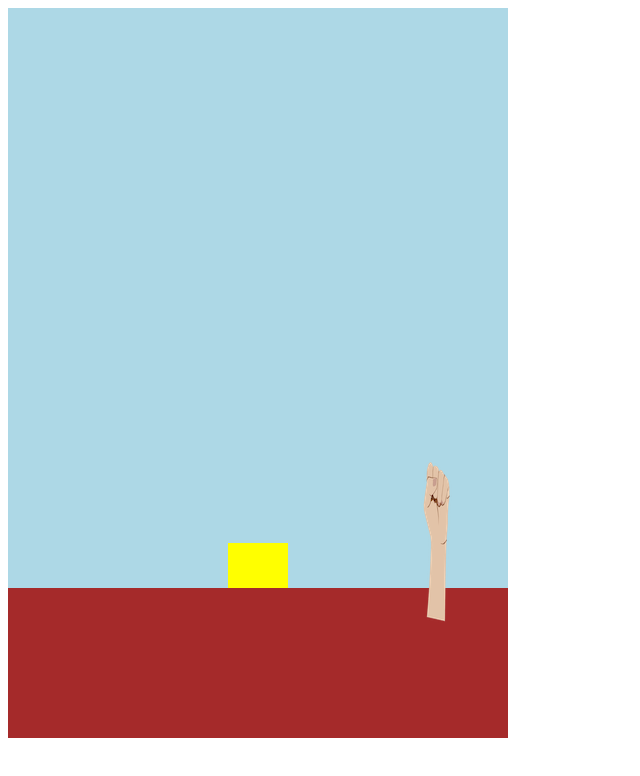
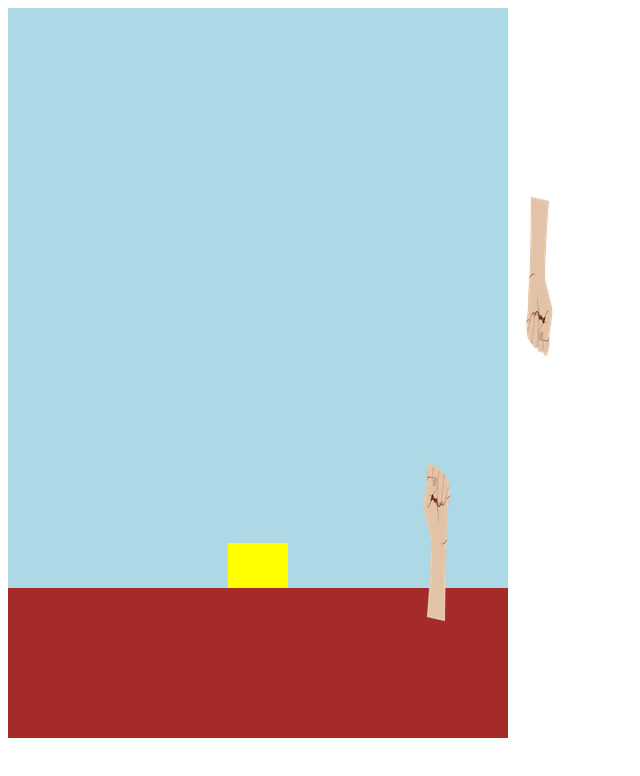
Before and after one commit to raylee45/Jumpy, a plain HTML site: page index.html in a window 1280 px wide. Shown: the whole page, without its empty margins (0-640 px from the left). Drawn offline with Linux system fonts and the light colour scheme.

Commit message:
added top obstacle

```diff
--- a/main.js
+++ b/main.js
@@ -8,6 +8,7 @@ document.addEventListener('DOMContentLoaded', () => {
     let birdBottom = 100
     let gravity = 2
     let isGameOver = false
+    let gap = 250
 
     function startGame() {
         birdBottom -= gravity
@@ -34,10 +35,17 @@ document.addEventListener('DOMContentLoaded', () => {
         let randomHeight = Math.random() * 60
         let obstacleBottom = randomHeight
         const obstacle = document.createElement('div')
-        if (!isGameOver) obstacle.classList.add('obstacle')
+        const topObstacle = document.createElement('div')
+        if (!isGameOver) {
+            obstacle.classList.add('obstacle')
+            topObstacle.classList.add('topObstacle')
+        }
         gameDisplay.appendChild(obstacle)
+        gameDisplay.appendChild(topObstacle)
         obstacle.style.left = obstacleLeft + 'px'
+        topObstacle.style.left = obstacleLeft + 'px'
         obstacle.style.bottom = obstacleBottom + 'px'
+        topObstacle.style.bottom = obstacleBottom + gap + 'px'
 
         function moveObstacle() {
             obstacleLeft -= 2
--- a/style.css
+++ b/style.css
@@ -32,3 +32,11 @@
     height: 300px;
     position: absolute;
 }
+
+.topObstacle {
+    background-image: url('fist-project1.png');
+    transform: rotate(180deg);
+    width: 60px;
+    height: 300px;
+    position: absolute;
+}
```
